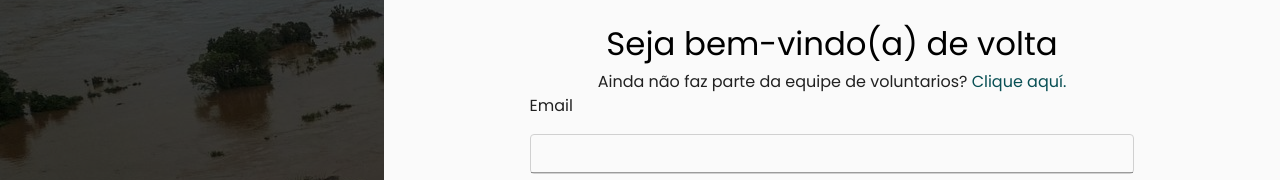
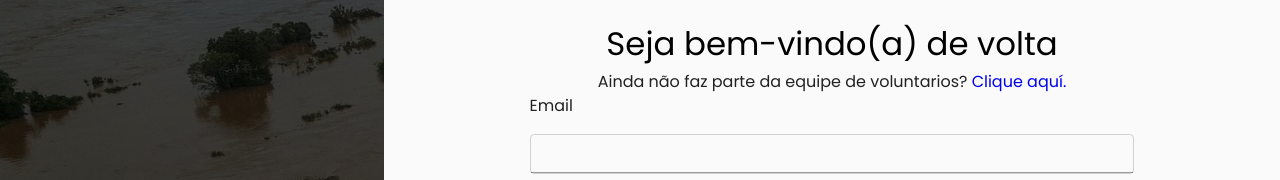
Before and after one commit to Dart1516/proyecto-toti-rs, a React (Create React App) app: page /Accesso in a window 1280 px wide. Shown: the part 175-355 px from the top of the page. Built offline with nearby package versions, Linux system fonts and the light colour scheme.

Commit message:
teste de link 2

```diff
--- a/src/Pages/Accesso.js
+++ b/src/Pages/Accesso.js
@@ -133,7 +133,7 @@ if (rol) {
     <Typography variant="h4" color="black">
               Seja bem-vindo(a) de volta
             </Typography>
-            <Typography variant="body">Ainda não faz parte da equipe de voluntarios? <StyledLink href="/cadastro">Clique aquí.</StyledLink> </Typography>
+            <Typography variant="body">Ainda não faz parte da equipe de voluntarios?  <Link to="/cadastro">Clique aquí.</Link> </Typography>
         <StyledLogin>
             <FormGroup>
               <FormControl>
```
